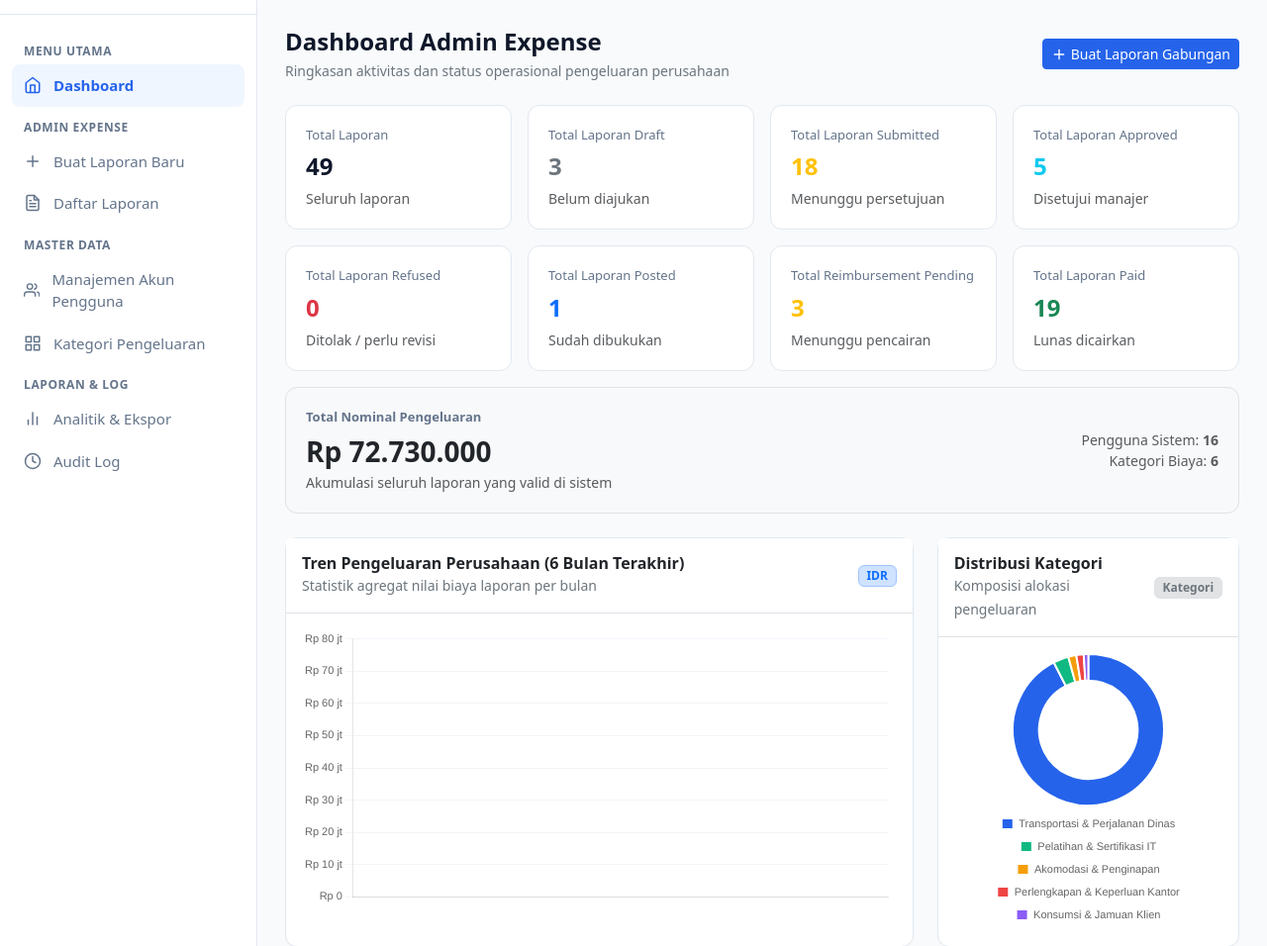
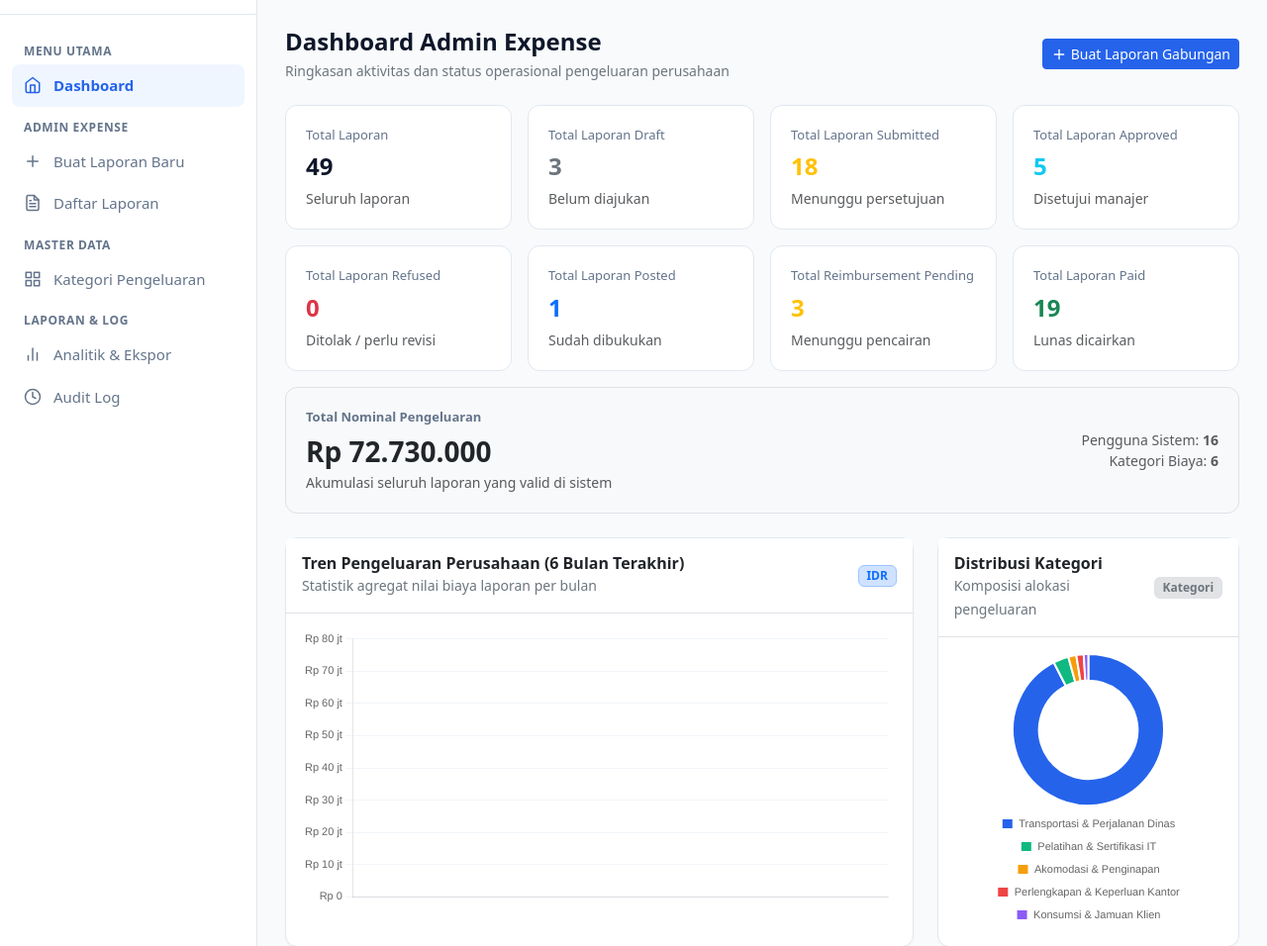
Before and after one commit to Rynfrl/hris, a PHP site: page /expenses/dashboard in a window 1280 px wide. Shown: the part 56-1012 px from the top of the page at 99% size. Run offline with PHP 8.4, Linux system fonts and the light colour scheme; the visitor is signed in with stand-in values (Sample User, id 1); data comes from the database, SQL or seed files in the repository.

Commit message:
feat(expenses): remove Manajemen Akun Pengguna menu from sidebar

```diff
--- a/expenses/app/Views/layouts/main.php
+++ b/expenses/app/Views/layouts/main.php
@@ -62,10 +62,6 @@ $isFinance = ($role === 'FINANCE') || $hasPostPerm || $hasReimbursePerm;
 
                 <?php if (in_array($role, ['ADMIN'], true) || Auth::hasPermission('settings.manage')): ?>
                     <div class="nav-section-title">Master Data</div>
-                    <a href="<?= Url::to('/settings/users') ?>" class="sidebar-link <?= Url::isActive('/settings/users') ? 'active' : '' ?>">
-                        <svg width="18" height="18" viewBox="0 0 24 24" fill="none" stroke="currentColor" stroke-width="2" stroke-linecap="round" stroke-linejoin="round"><path d="M17 21v-2a4 4 0 0 0-4-4H5a4 4 0 0 0-4 4v2"></path><circle cx="9" cy="7" r="4"></circle><path d="M23 21v-2a4 4 0 0 0-3-3.87"></path><path d="M16 3.13a4 4 0 0 1 0 7.75"></path></svg>
-                        <span>Manajemen Akun Pengguna</span>
-                    </a>
                     <a href="<?= Url::to('/settings/categories') ?>" class="sidebar-link <?= Url::isActive('/settings/categories') ? 'active' : '' ?>">
                         <svg width="18" height="18" viewBox="0 0 24 24" fill="none" stroke="currentColor" stroke-width="2" stroke-linecap="round" stroke-linejoin="round"><rect x="3" y="3" width="7" height="7"></rect><rect x="14" y="3" width="7" height="7"></rect><rect x="14" y="14" width="7" height="7"></rect><rect x="3" y="14" width="7" height="7"></rect></svg>
                         <span>Kategori Pengeluaran</span>
```
Also changed, not shown: expenses/tests/test_sidebar_audit_admin_expense.php (+2 -1 lines), tests/test_remove_cross_module_sidebar_nav.php (+2 -1 lines).
